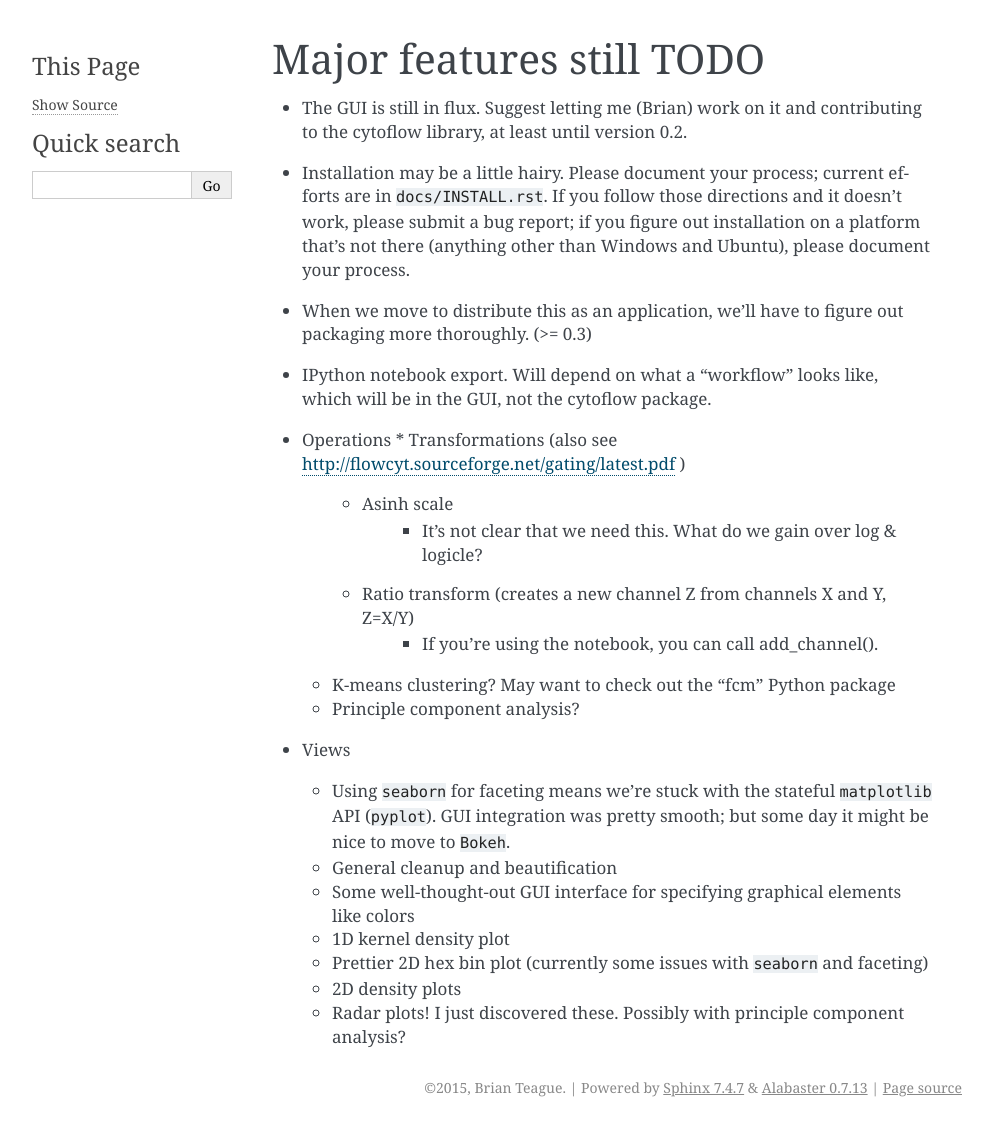
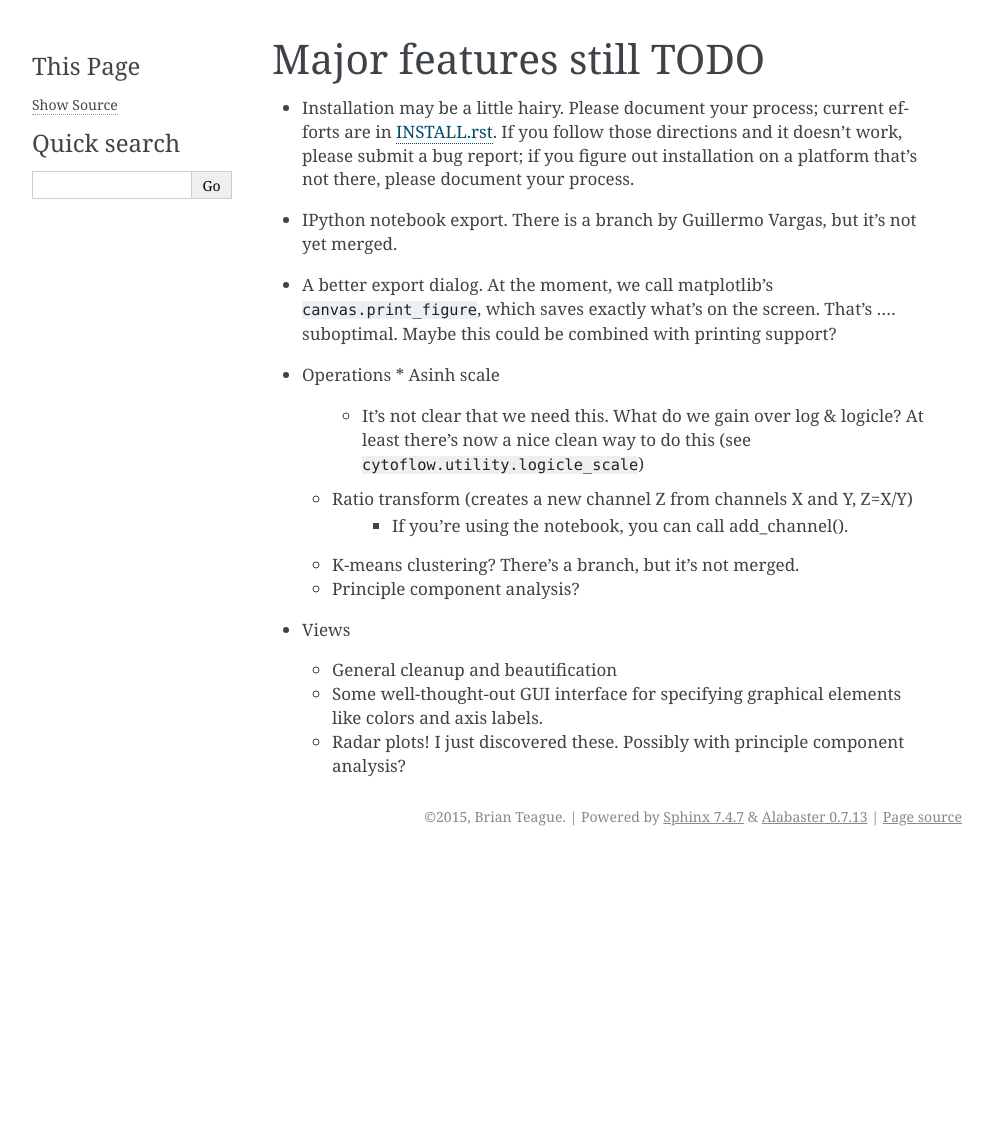
Before and after one commit to cytoflow/cytoflow, a Sphinx documentation site: the page built from docs/TODO.rst, in a window 1280 px wide. Shown: the whole page, without its empty margins (148-1141 px from the left). Built offline with Sphinx 7.4.7, drawn with Linux system fonts in a browser that asks for light colours; after the commit the page ends 900 px from its top, so only the background shows below that.

Commit message:
Update docs

```diff
--- a/docs/TODO.rst
+++ b/docs/TODO.rst
@@ -1,38 +1,34 @@
+.. _todo:
+
 Major features still TODO
 -------------------------
-* The GUI is still in flux.  Suggest letting me (Brian) work on it
-  and contributing to the cytoflow library, at least until version 0.2.
+* Installation may be a little hairy.  Please document your process; current
+  efforts are in :ref:`INSTALL.rst <install>`.  If you follow those
+  directions and it doesn't work, please submit a bug report; if you figure
+  out installation on a platform that's not there, please document your
+  process.
 
-* Installation may be a little hairy.  Please document your process; current
-  efforts are in ``docs/INSTALL.rst``.  If you follow those directions and it
-  doesn't work, please submit a bug report; if you figure out installation on
-  a platform that's not there (anything other than Windows and Ubuntu), please
-  document your process.
+* IPython notebook export.  There is a branch by Guillermo Vargas, but it's
+  not yet merged.
 
-* When we move to distribute this as an application, we'll have to figure out
-  packaging more thoroughly.  (>= 0.3)
-
-* IPython notebook export.  Will depend on what a "workflow" looks like, which
-  will be in the GUI, not the cytoflow package.
+* A better export dialog.  At the moment, we call matplotlib's
+  ``canvas.print_figure``, which saves exactly what's on the screen.
+  That's .... suboptimal.  Maybe this could be combined with printing support?
 
 * Operations
-  * Transformations (also see http://flowcyt.sourceforge.net/gating/latest.pdf )
-    * Asinh scale
-       - It's not clear that we need this.  What do we gain over log & logicle?
-    * Ratio transform (creates a new channel Z from channels X and Y, Z=X/Y)
-       - If you're using the notebook, you can call add_channel().
-
-  * K-means clustering?  May want to check out the "fcm" Python package
+  * Asinh scale
+     - It's not clear that we need this.  What do we gain over log & logicle?
+       At least there's now a nice clean way to do this
+       (see ``cytoflow.utility.logicle_scale``)
+  * Ratio transform (creates a new channel Z from channels X and Y, Z=X/Y)
+     - If you're using the notebook, you can call add_channel().
+  * K-means clustering?  There's a branch, but it's not merged.
   * Principle component analysis?
 
 * Views
 
-  * Using ``seaborn`` for faceting means we're stuck with the stateful
-    ``matplotlib`` API (``pyplot``).  GUI integration was pretty smooth;
-    but some day it might be nice to move to ``Bokeh``.
   * General cleanup and beautification
-  * Some well-thought-out GUI interface for specifying graphical elements like colors
-  * 1D kernel density plot
-  * Prettier 2D hex bin plot (currently some issues with ``seaborn`` and faceting)
-  * 2D density plots
-  * Radar plots!  I just discovered these.  Possibly with principle component analysis?
+  * Some well-thought-out GUI interface for specifying graphical elements
+    like colors and axis labels.
+  * Radar plots!  I just discovered these.  Possibly with principle component
+    analysis?
--- a/docs/conf.py
+++ b/docs/conf.py
@@ -75,9 +75,9 @@ copyright = u'2015, Brian Teague'
 # built documents.
 #
 # The short X.Y version.
-version = '0.1'
+version = '0.3'
 # The full version, including alpha/beta/rc tags.
-release = '0.1.7'
+release = '0.3.0'
 
 # The language for content autogenerated by Sphinx. Refer to documentation
 # for a list of supported languages.
--- a/docs/design.rst
+++ b/docs/design.rst
@@ -1,3 +1,5 @@
+.. _design:
+
 Project Structure
 -----------------
 
```
Also changed, not shown: docs/INSTALL.rst (+11 -5 lines), docs/index.rst (+36 -2 lines).
